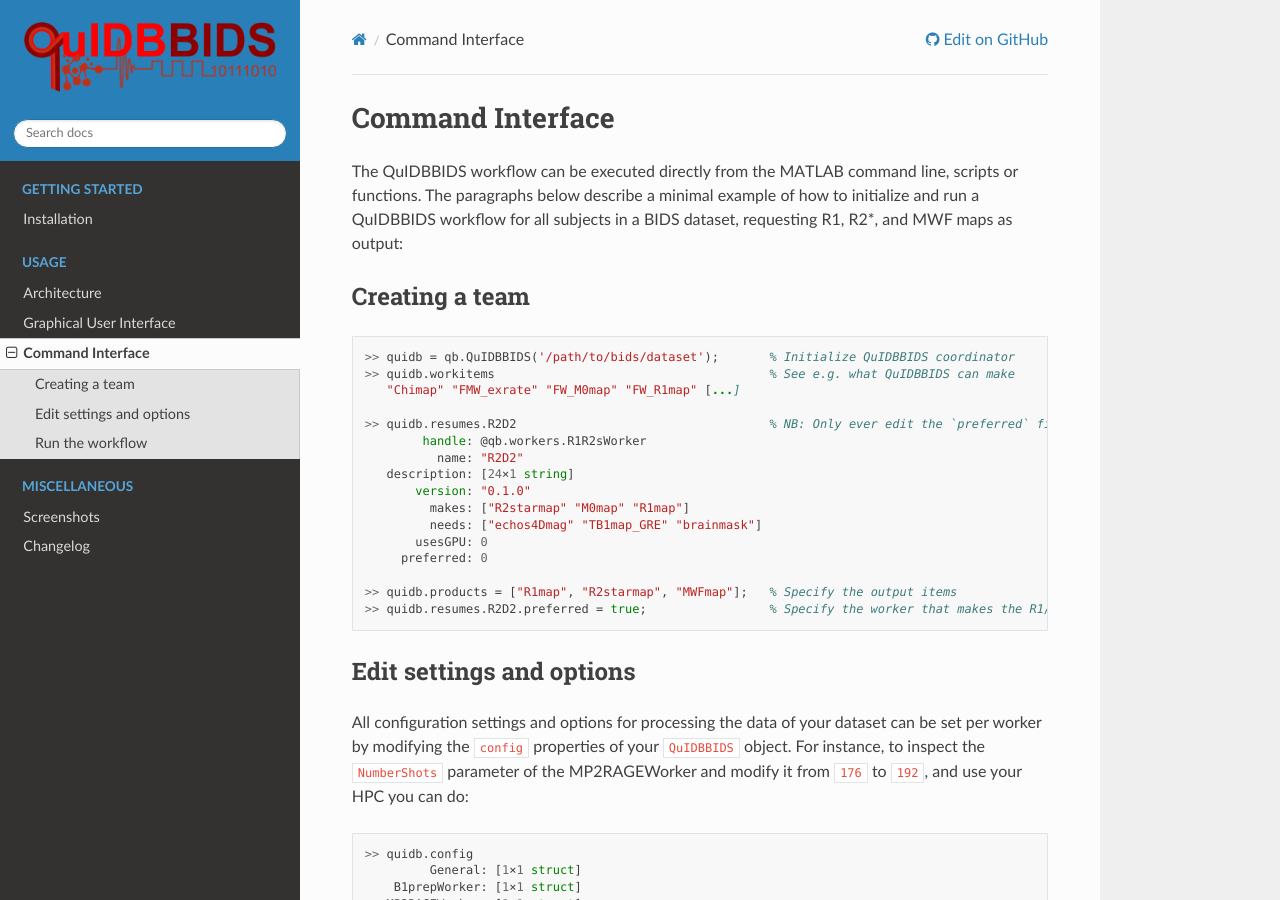
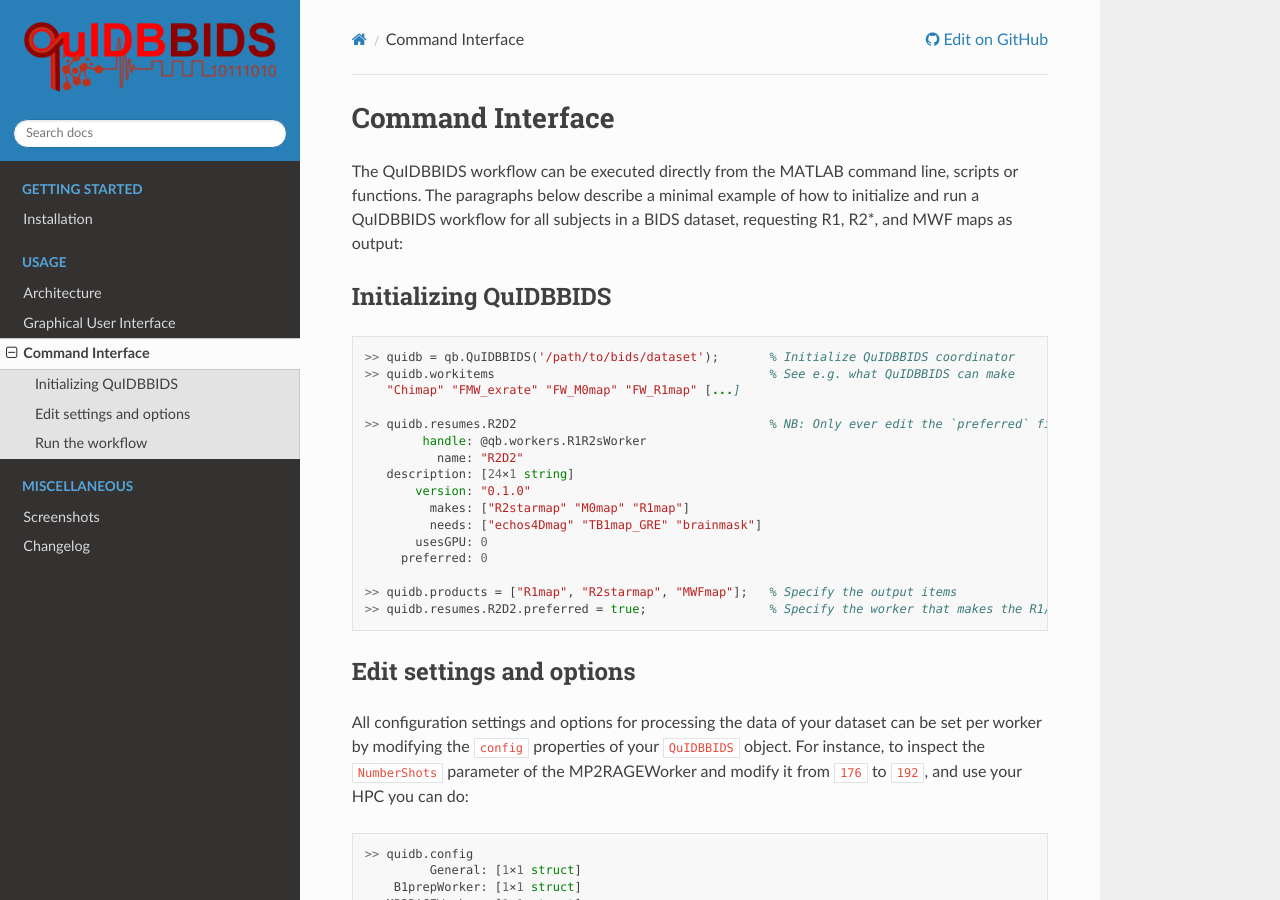
Before and after one commit to Donders-Institute/quidbbids, a Sphinx documentation site: the page built from docs/CLI.rst, in a window 1280 px wide and 900 px high. Built offline with Sphinx 7.4.7 and the Read the Docs theme 3.1.0, drawn with Linux system fonts in a browser that asks for light colours; pages that are not in the unit, such as notebooks, are missing from menus; the version number could not be read and is left out.

Commit message:
Minor doc tweak

```diff
--- a/docs/CLI.rst
+++ b/docs/CLI.rst
@@ -5,8 +5,8 @@ The QuIDBBIDS workflow can be executed directly from the MATLAB command line, sc
 below describe a minimal example of how to initialize and run a QuIDBBIDS workflow for all subjects in a BIDS dataset,
 requesting R1, R2*, and MWF maps as output:
 
-Creating a team
-~~~~~~~~~~~~~~~
+Initializing QuIDBBIDS
+~~~~~~~~~~~~~~~~~~~~~~
 
 .. code-block:: matlab
 
```
